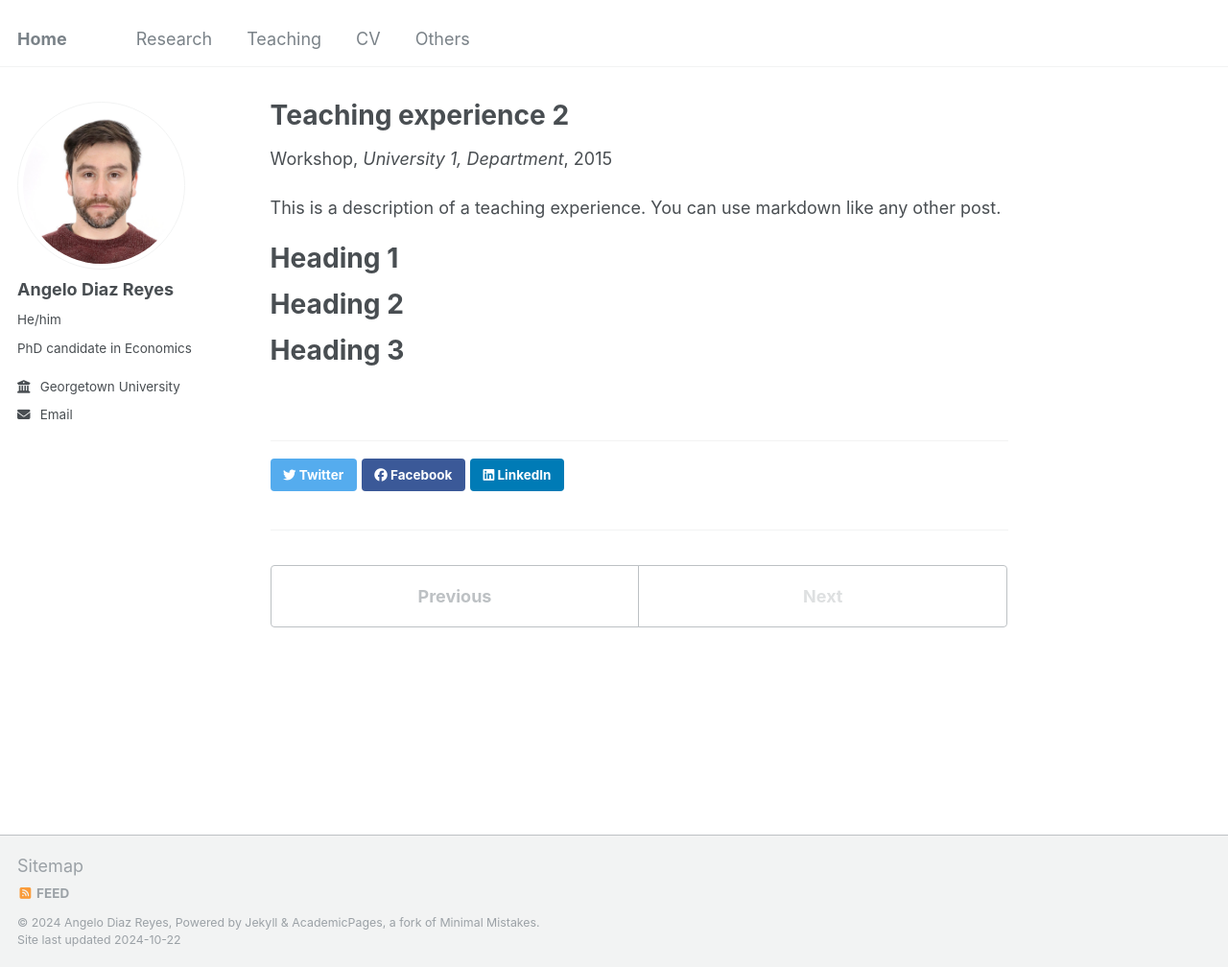
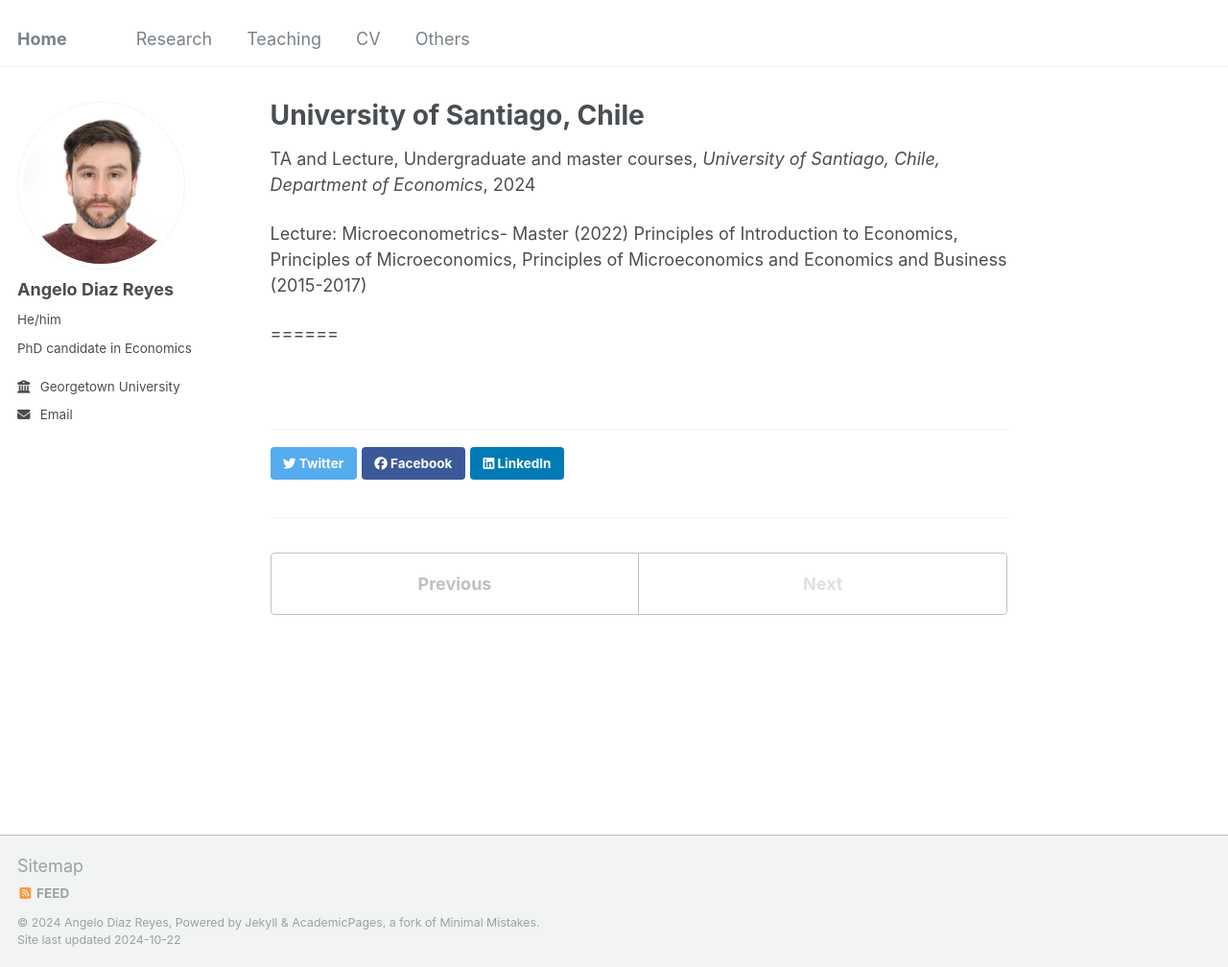
Before and after one commit to angelodiazreyes/angelodiazreyes.github.io, a Jekyll site: the page built from _teaching/2015-spring-teaching-2.md, in a window 1280 px wide and 1008 px high. Shown: the whole window at 96% size. Built offline with Jekyll 4.4.1, drawn with Linux system fonts in a browser that asks for light colours.

Commit message:
Update 2015-spring-teaching-2.md

```diff
--- a/_teaching/2015-spring-teaching-2.md
+++ b/_teaching/2015-spring-teaching-2.md
@@ -1,20 +1,14 @@
 ---
-title: "Teaching experience 2"
+title: "University of Santiago, Chile"
 collection: teaching
-type: "Workshop"
-permalink: /teaching/2015-spring-teaching-1
-venue: "University 1, Department"
-date: 2015-01-01
-location: "City, Country"
+type: "TA and Lecture, Undergraduate and master courses"
+venue: "University of Santiago, Chile, Department of Economics"
+location: "Santiago, Chile"
 ---
 
-This is a description of a teaching experience. You can use markdown like any other post.
+Lecture: Microeconometrics- Master (2022)
+         Principles of Introduction to Economics,
+         Principles of Microeconomics, Principles of Microeconomics and Economics and Business (2015-2017)
 
-Heading 1
+
 ======
-
-Heading 2
-======
-
-Heading 3
-======
```
